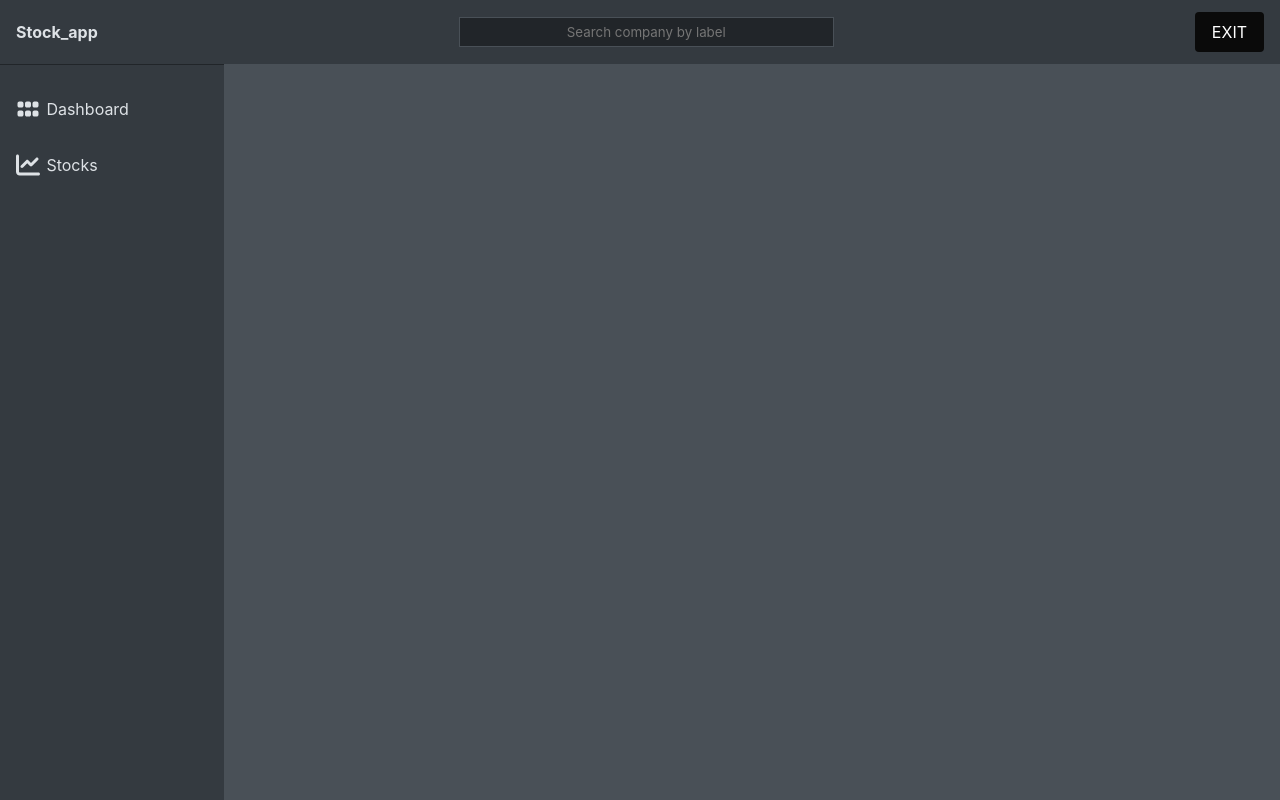
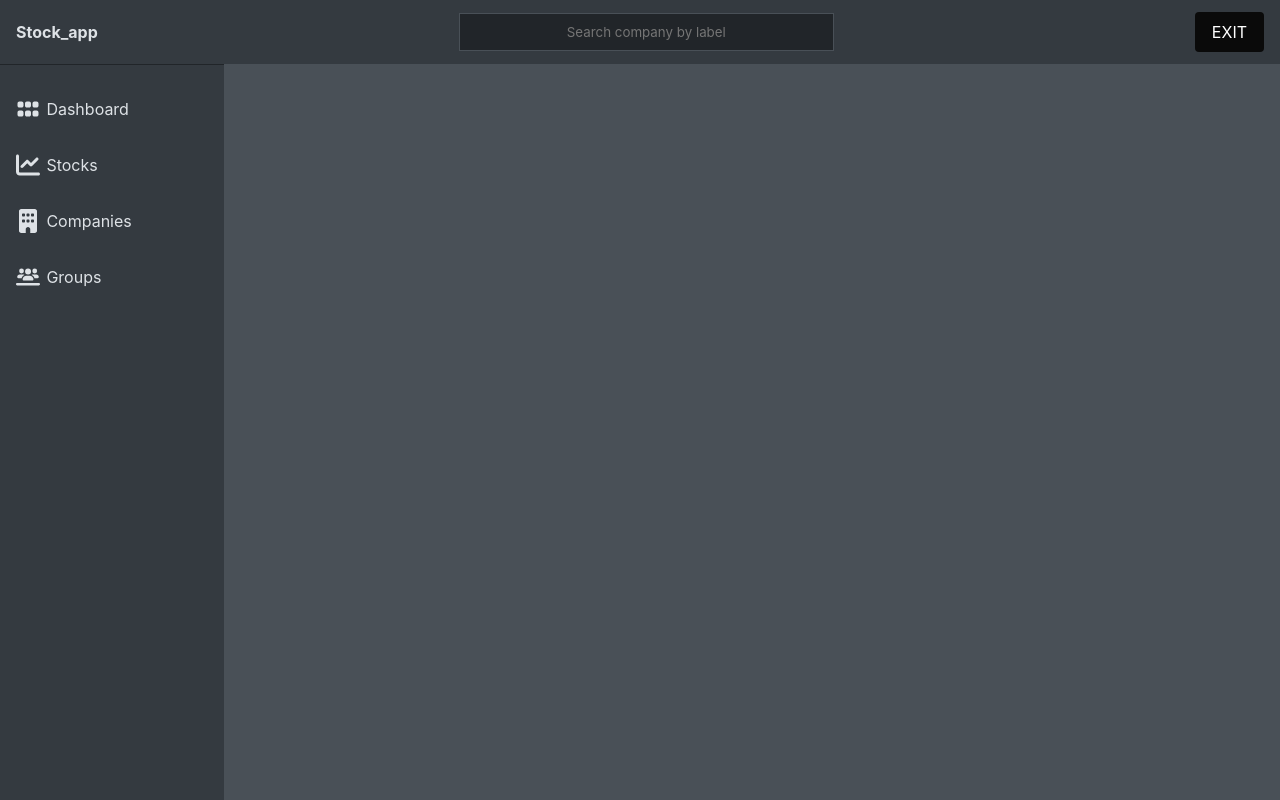
Before and after one commit to papiricoh/stock_app, a Vue app: page / in a window 1280 px wide. Built offline with nearby package versions, Linux system fonts and the light colour scheme.

Commit message:
Changed vite config and added more menu icons

```diff
--- a/src/App.vue
+++ b/src/App.vue
@@ -19,6 +19,14 @@ import { RouterLink, RouterView } from 'vue-router'
           <font-awesome-icon icon="fa-solid fa-chart-line" class="icon" />
           <div class="">Stocks</div>
         </RouterLink>
+        <RouterLink class="menu_button" to="/">
+          <font-awesome-icon icon="fa-solid fa-building" class="icon" />
+          <div class="">Companies</div>
+        </RouterLink>
+        <RouterLink class="menu_button" to="/">
+          <font-awesome-icon icon="fa-solid fa-users-line" class="icon" />
+          <div class="">Groups</div>
+        </RouterLink>
       </div>
     </header>
     <RouterView class="main_view" />
--- a/src/assets/main.css
+++ b/src/assets/main.css
@@ -61,7 +61,7 @@ header {
 }
 
 .top_menu > input {
-    padding: .4rem;
+    padding: .6rem;
     background-color: #212529;
     border: 1px solid #495057;
     width: 30%;
@@ -101,3 +101,9 @@ header {
     background-color: #1c1e205e;
     transition: .4s;
 }
+
+.menu_button:active {
+    color: #dee2e6;
+    background-color: #495057;
+    transition: .4s;
+}
--- a/vite.config.js
+++ b/vite.config.js
@@ -10,5 +10,6 @@ export default defineConfig({
     alias: {
       '@': fileURLToPath(new URL('./src', import.meta.url))
     }
-  }
+  },
+  base: "./"
 })
```
